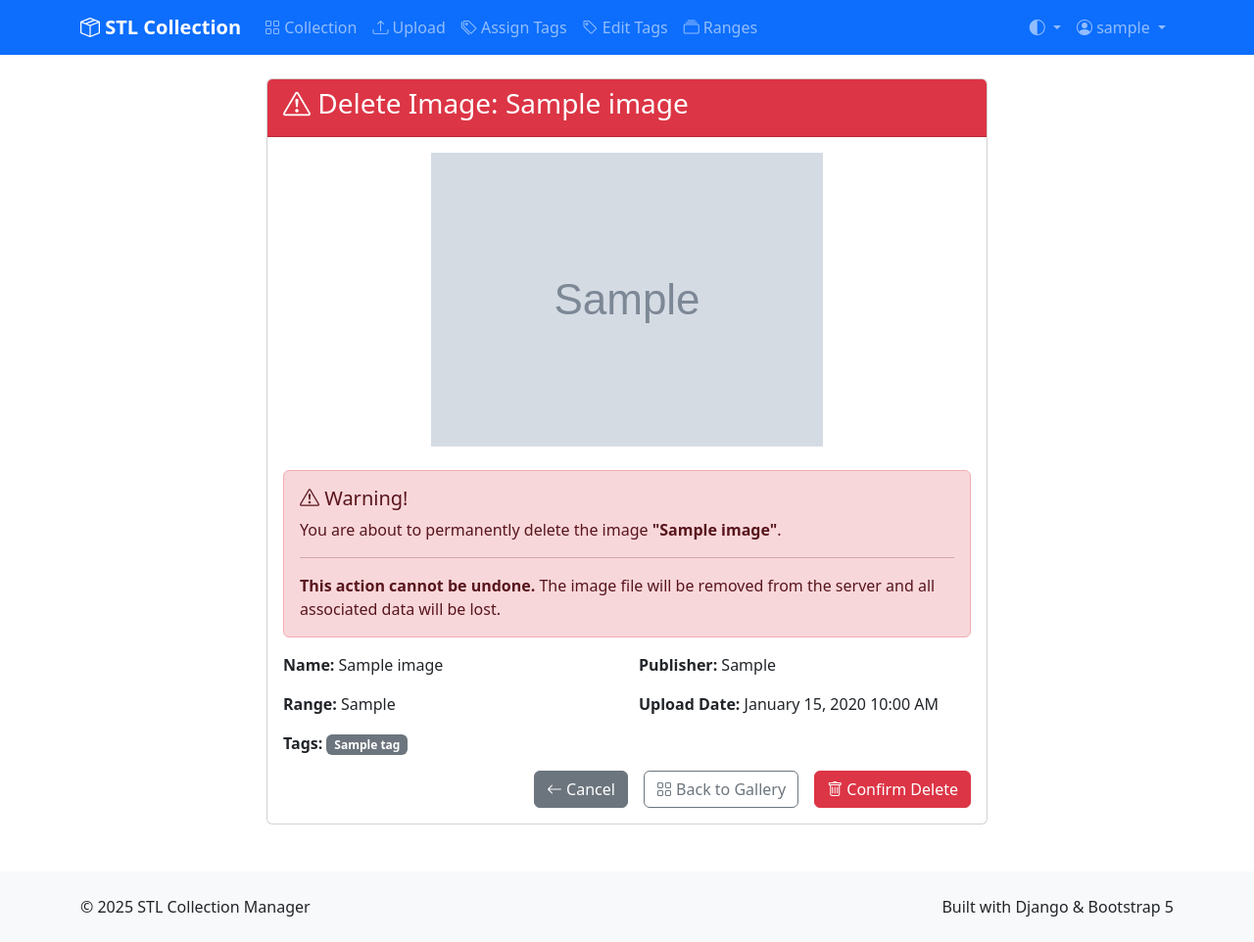
After one commit to xg-Ricky/stl-collection, a Django app: page /collection/delete/1/ in a window 1280 px wide. The commit adds this page. Shown: the whole page at 98% size. Run offline with Django 5.2, Linux system fonts and the light colour scheme; a user stored in the database is signed in; data comes from the database, SQL or seed files in the repository; tables that the repository leaves empty hold one stand-in row (values such as "Sample post"); grey boxes marked "Sample" are stand-in pictures; parts of the project's set-up code (start-up, migrations or seed data) failed here and were passed over; some libraries are stand-ins or nearby versions.

Commit message:
Add delete image functionality with confirmation page; update edit and detail views for delete access

```diff
--- a/collection/urls.py
+++ b/collection/urls.py
@@ -6,4 +6,5 @@ app_name = 'collection'
 urlpatterns = [
     path('', views.gallery, name='gallery'),
     path('edit/<int:image_id>/', views.edit_image, name='edit'),
+    path('delete/<int:image_id>/', views.delete_image, name='delete'),
 ]
--- a/collection/views.py
+++ b/collection/views.py
@@ -3,9 +3,11 @@ from django.contrib import messages
 from django.contrib.admin.views.decorators import staff_member_required
 from django.core.paginator import Paginator
 from django.db.models import Q
+from django.http import JsonResponse
 from image_upload.models import Image
 from image_upload.forms import ImageEditForm
 from tags.models import Tag
+import os
 
 def gallery(request):
     """Gallery view with search and filtering"""
@@ -80,3 +82,31 @@ def edit_image(request, image_id):
         'form': form,
         'image': image
     })
+
+@staff_member_required
+def delete_image(request, image_id):
+    """Delete an existing image - staff only"""
+    image = get_object_or_404(Image, id=image_id)
+
+    if request.method == 'POST':
+        image_name = image.name
+
+        # Delete the physical file if it exists
+        if image.image:
+            try:
+                if os.path.isfile(image.image.path):
+                    os.remove(image.image.path)
+            except (ValueError, OSError) as e:
+                # File doesn't exist or can't be deleted - log but continue
+                messages.warning(request, f'Image file could not be deleted from disk, but database record was removed.')
+
+        # Delete the database record
+        image.delete()
+
+        messages.success(request, f'Successfully deleted "{image_name}"!')
+        return redirect('collection:gallery')
+
+    # For GET requests, show confirmation page
+    return render(request, 'collection/delete_confirm.html', {
+        'image': image
+    })
--- /dev/null
+++ b/templates/collection/delete_confirm.html
@@ -0,0 +1,78 @@
+{% extends 'base.html' %}
+
+{% block title %}Delete {{ image.name }} - STL Collection{% endblock %}
+
+{% block content %}
+<div class="row">
+    <div class="col-md-8 offset-md-2">
+        <div class="card">
+            <div class="card-header bg-danger text-white">
+                <h3><i class="bi bi-exclamation-triangle"></i> Delete Image: {{ image.name }}</h3>
+            </div>
+            <div class="card-body">
+                {% if image.image %}
+                <div class="text-center mb-4">
+                    <img src="{{ image.image.url }}" class="img-fluid" style="max-height: 300px;" alt="{{ image.name }}">
+                </div>
+                {% endif %}
+
+                <div class="alert alert-danger" role="alert">
+                    <h5 class="alert-heading"><i class="bi bi-exclamation-triangle"></i> Warning!</h5>
+                    <p>You are about to permanently delete the image <strong>"{{ image.name }}"</strong>.</p>
+                    <hr>
+                    <p class="mb-0">
+                        <strong>This action cannot be undone.</strong> The image file will be removed from the server
+                        and all associated data will be lost.
+                    </p>
+                </div>
+
+                <div class="row mb-3">
+                    <div class="col-md-6">
+                        <strong>Name:</strong> {{ image.name }}
+                    </div>
+                    {% if image.publisher %}
+                    <div class="col-md-6">
+                        <strong>Publisher:</strong> {{ image.publisher }}
+                    </div>
+                    {% endif %}
+                </div>
+
+                {% if image.range %}
+                <div class="row mb-3">
+                    <div class="col-md-6">
+                        <strong>Range:</strong> {{ image.range }}
+                    </div>
+                    <div class="col-md-6">
+                        <strong>Upload Date:</strong> {{ image.upload_date|date:"F d, Y g:i A" }}
+                    </div>
+                </div>
+                {% endif %}
+
+                {% if image.tags.exists %}
+                <div class="mb-3">
+                    <strong>Tags:</strong>
+                    {% for tag in image.tags.all %}
+                    <span class="badge me-1" style="background-color: {{ tag.get_color }}; color: {{ tag.get_text_color }};">{{ tag.name }}</span>
+                    {% endfor %}
+                </div>
+                {% endif %}
+
+                <form method="post">
+                    {% csrf_token %}
+                    <div class="d-grid gap-2 d-md-flex justify-content-md-end">
+                        <a href="{% url 'collection:edit' image.id %}" class="btn btn-secondary me-md-2">
+                            <i class="bi bi-arrow-left"></i> Cancel
+                        </a>
+                        <a href="{% url 'collection:gallery' %}" class="btn btn-outline-secondary me-md-2">
+                            <i class="bi bi-grid"></i> Back to Gallery
+                        </a>
+                        <button type="submit" class="btn btn-danger">
+                            <i class="bi bi-trash"></i> Confirm Delete
+                        </button>
+                    </div>
+                </form>
+            </div>
+        </div>
+    </div>
+</div>
+{% endblock %}
```
Also changed, not shown: templates/collection/edit.html (+5 -3 lines), templates/image_details/detail.html (+7 -4 lines).
